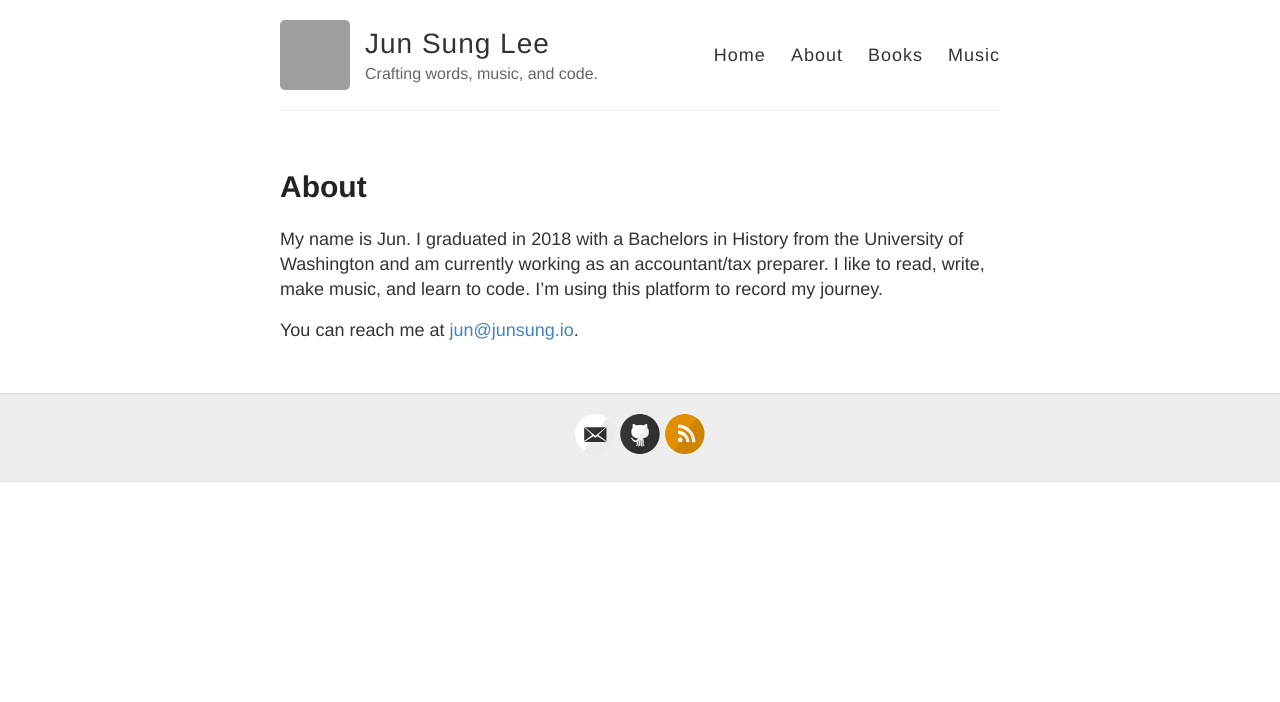
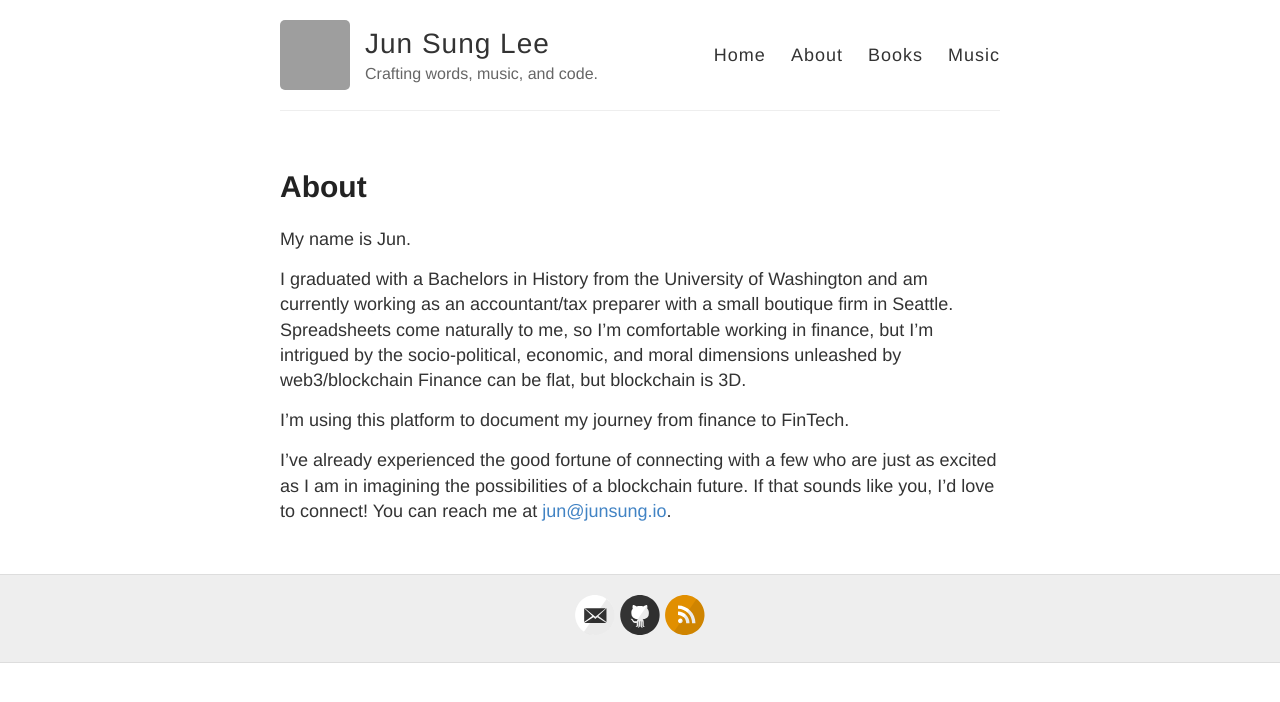
Before and after one commit to poastmil/junsunglee.com, a Jekyll site: the page built from about.md, in a window 1280 px wide. Shown: the top 702 px of the page. Built offline with Jekyll 4.4.1, drawn with Linux system fonts in a browser that asks for light colours; grey boxes are pictures that could not be loaded.

Commit message:
Updated About Me

```diff
--- a/about.md
+++ b/about.md
@@ -4,7 +4,10 @@ title: About
 permalink: /about/
 ---
 
-My name is Jun. I graduated in 2018 with a Bachelors in History from the University of Washington and am currently working as an accountant/tax preparer.
-I like to read, write, make music, and learn to code. I’m using this platform to record my journey.
+My name is Jun.
 
-You can reach me at [jun@junsung.io](jun@junsung.io).
+I graduated with a Bachelors in History from the University of Washington and am currently working as an accountant/tax preparer with a small boutique firm in Seattle. Spreadsheets come naturally to me, so I'm comfortable working in finance, but I'm intrigued by the socio-political, economic, and moral dimensions unleashed by web3/blockchain Finance can be flat, but blockchain is 3D.
+
+I'm using this platform to document my journey from finance to FinTech.
+
+I've already experienced the good fortune of connecting with a few who are just as excited as I am in imagining the possibilities of a blockchain future. If that sounds like you, I'd love to connect! You can reach me at [jun@junsung.io](jun@junsung.io).
```
